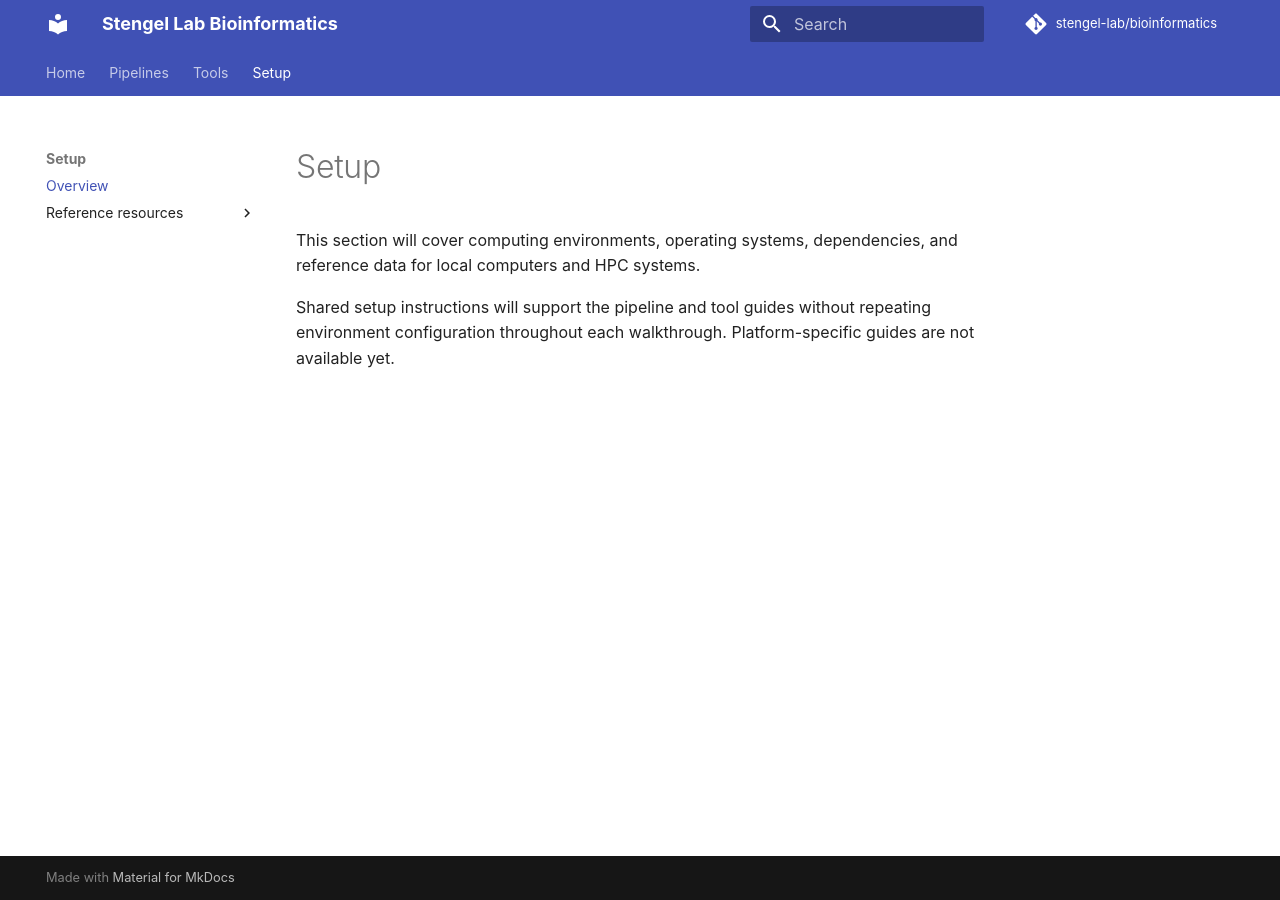
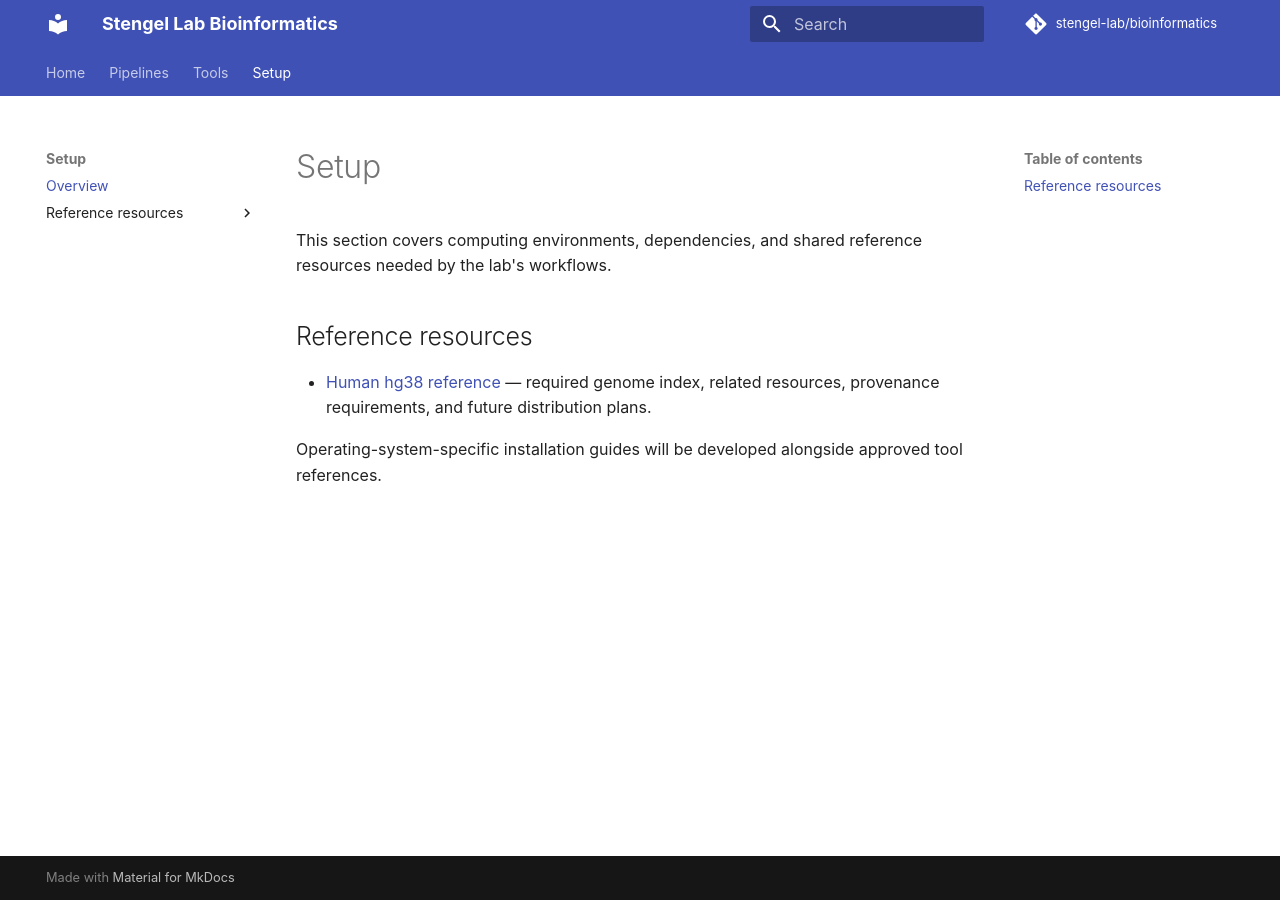
Before and after one commit to stengel-lab/bioinformatics, an MkDocs documentation site: the page built from docs/setup/index.md, in a window 1280 px wide. Built offline with MkDocs 1.6.1 and Material for MkDocs 9.7.7, drawn with Linux system fonts in a browser that asks for light colours; comment, search, counter and statistics services are not loaded.

```diff
--- a/docs/setup/index.md
+++ b/docs/setup/index.md
@@ -1,5 +1,9 @@
 # Setup
 
-This section will cover computing environments, operating systems, dependencies, and reference data for local computers and HPC systems.
+This section covers computing environments, dependencies, and shared reference resources needed by the lab's workflows.
 
-Shared setup instructions will support the pipeline and tool guides without repeating environment configuration throughout each walkthrough. Platform-specific guides are not available yet.
+## Reference resources
+
+- [Human hg38 reference](references/hg38.md) — required genome index, related resources, provenance requirements, and future distribution plans.
+
+Operating-system-specific installation guides will be developed alongside approved tool references.
```
